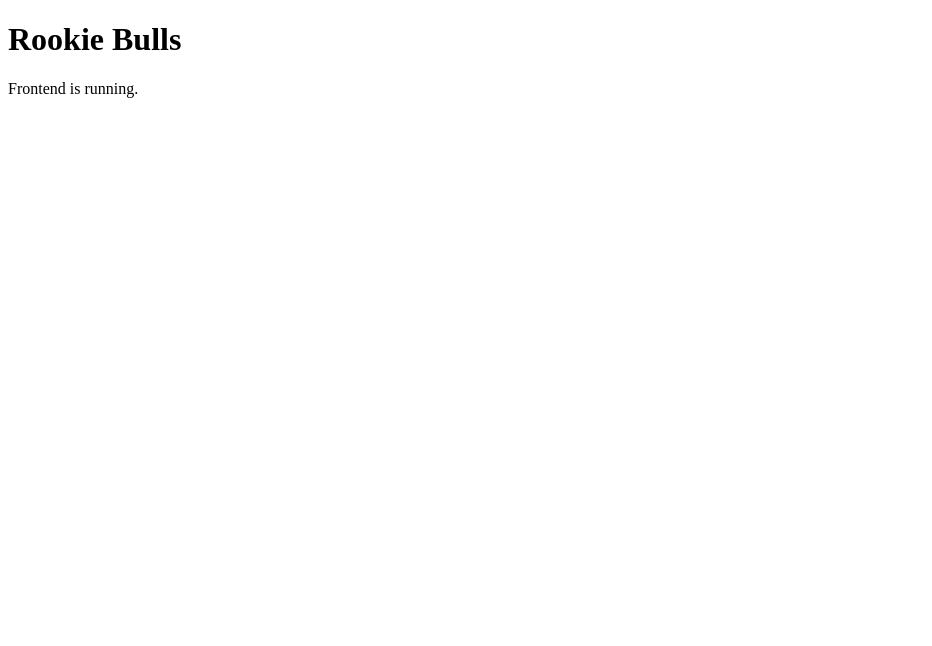
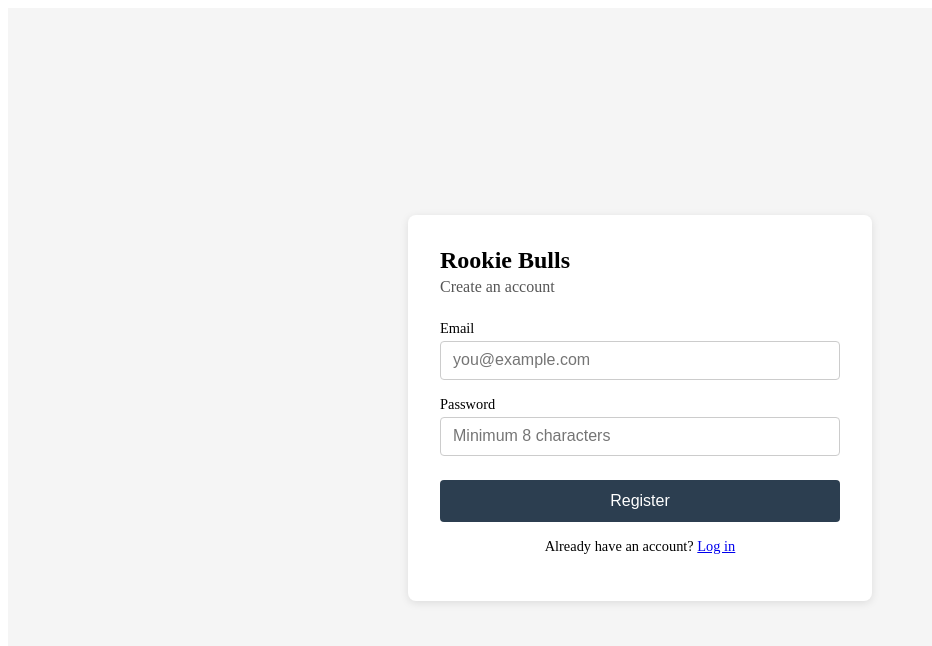
Before and after one commit to maharshidpatel/RookieBulls, a React (Vite) app in the folder client/: page /register in a window 1280 px wide. Shown: the top 646 px of the page, without its empty margins (0-932 px from the left). Built offline with nearby package versions, Linux system fonts and the light colour scheme.

Commit message:
feat: register page, auth service, routing setup

```diff
--- a/client/src/App.jsx
+++ b/client/src/App.jsx
@@ -18,13 +18,29 @@
  * It should stay thin — routing and providers only.
  */
 
-function App() {
+/*
+ * FILE: client/src/App.jsx
+ *
+ * RESPONSIBILITY:
+ *   Root component. Defines all client-side routes.
+ *   Maps URL paths to page components.
+ *
+ * HOW IT FITS:
+ *   main.jsx renders this component inside BrowserRouter.
+ *   Every page in the app is registered here.
+ */
+
+import { Routes, Route, Navigate } from 'react-router-dom';
+import RegisterPage from './pages/RegisterPage';
+
+export default function App() {
   return (
-    <div>
-      <h1>Rookie Bulls</h1>
-      <p>Frontend is running.</p>
-    </div>
-  )
+    <Routes>
+      {/* Redirect root URL to register for now */}
+      <Route path="/" element={<Navigate to="/register" replace />} />
+      <Route path="/register" element={<RegisterPage />} />
+
+      {/* Login page added in 2.9 */}
+    </Routes>
+  );
 }
-
-export default App
--- a/client/src/main.jsx
+++ b/client/src/main.jsx
@@ -4,22 +4,28 @@
  * This is the first file React executes.
  * It mounts the App component into the root div in index.html.
  *
+ * BrowserRouter:
+ *   Wraps the entire app to enable client-side routing.
+ *   It listens to the browser URL and tells React Router
+ *   which page component to render based on the current path.
+ *   Must wrap App — nothing inside App can use routing without it.
+ *
  * StrictMode:
- *  Wrapping App in StrictMode activates additional development
- *  warnings. It has no effect in production.
- *  It helps catch common mistakes early by intentionally
- *  running certain functions twice in development to expose
- *  side effects that should not exist.
- *
- * You will rarely need to modify this file.
+ *   Activates additional development warnings.
+ *   No effect in production.
+ *   Intentionally runs certain functions twice in development
+ *   to expose side effects that should not exist.
  */
 
-import { StrictMode } from 'react'
-import { createRoot } from 'react-dom/client'
-import App from './App.jsx'
+import { StrictMode } from 'react';
+import { createRoot } from 'react-dom/client';
+import { BrowserRouter } from 'react-router-dom';
+import App from './App.jsx';
 
 createRoot(document.getElementById('root')).render(
   <StrictMode>
-    <App />
+    <BrowserRouter>
+      <App />
+    </BrowserRouter>
   </StrictMode>,
-)
+);
--- /dev/null
+++ b/client/src/pages/RegisterPage.jsx
@@ -0,0 +1,234 @@
+/*
+ * FILE: client/src/pages/RegisterPage.jsx
+ *
+ * RESPONSIBILITY:
+ *   Registration form UI.
+ *   Collects email and password, submits to the auth service,
+ *   handles success and error states.
+ *
+ * WHAT DOES NOT BELONG HERE:
+ *   - Direct axios calls (use services/auth.js)
+ *   - Token storage (handled in AuthContext — future step)
+ *   - Business logic
+ */
+
+import { useState } from 'react';
+import { useNavigate, Link } from 'react-router-dom';
+import { registerUser } from '../services/auth';
+
+export default function RegisterPage() {
+  /*
+   * Controlled form state.
+   * Each input is tied to a state variable — React owns the values,
+   * not the DOM. This is called a "controlled component."
+   */
+  const [email, setEmail] = useState('');
+  const [password, setPassword] = useState('');
+
+  /*
+   * loading: true while the API request is in flight.
+   *   Disables the submit button to prevent duplicate submissions.
+   *
+   * error: string message shown when registration fails.
+   *
+   * fieldErrors: object of per-field messages from the validator.
+   *   Example: { email: 'Must be a valid email address', password: '...' }
+   */
+  const [loading, setLoading] = useState(false);
+  const [error, setError] = useState('');
+  const [fieldErrors, setFieldErrors] = useState({});
+
+  /*
+   * useNavigate returns a function that redirects the user to a new route.
+   * Called after successful registration to send the user to the login page.
+   */
+  const navigate = useNavigate();
+
+  async function handleSubmit(e) {
+    /*
+     * e.preventDefault() stops the browser from doing a full page reload.
+     * Without this, forms submit via the browser's native behavior
+     * which refreshes the page and loses all React state.
+     */
+    e.preventDefault();
+
+    setLoading(true);
+    setError('');
+    setFieldErrors({});
+
+    try {
+      await registerUser(email, password);
+      /*
+       * Registration succeeded.
+       * Redirect to login page so the user can sign in with their new account.
+       */
+      navigate('/login');
+    } catch (err) {
+      /*
+       * axios wraps server error responses in err.response.
+       * err.response.data is the body the server sent back.
+       *
+       * Two error shapes to handle:
+       *   422 — field-level validation errors (array of { field, message })
+       *   409 — duplicate email (single message string)
+       *   anything else — generic server error
+       */
+      const data = err.response?.data;
+
+      if (err.response?.status === 422 && data?.errors) {
+        /*
+         * Convert the errors array into an object keyed by field name.
+         * [ { field: 'email', message: '...' } ]
+         * → { email: '...' }
+         */
+        const mapped = {};
+        data.errors.forEach(({ field, message }) => {
+          mapped[field] = message;
+        });
+        setFieldErrors(mapped);
+      } else {
+        setError(data?.message || 'Something went wrong. Please try again.');
+      }
+    } finally {
+      /*
+       * finally runs whether the request succeeded or failed.
+       * Always re-enable the submit button after the request completes.
+       */
+      setLoading(false);
+    }
+  }
+
+  return (
+    <div style={styles.container}>
+      <div style={styles.card}>
+        <h1 style={styles.title}>Rookie Bulls</h1>
+        <h2 style={styles.subtitle}>Create an account</h2>
+
+        {/* General error message — shown for non-field errors like 409 */}
+        {error && <p style={styles.errorBanner}>{error}</p>}
+
+        <form onSubmit={handleSubmit} style={styles.form}>
+          <div style={styles.field}>
+            <label style={styles.label}>Email</label>
+            <input
+              type="email"
+              value={email}
+              onChange={(e) => setEmail(e.target.value)}
+              style={styles.input}
+              placeholder="you@example.com"
+              disabled={loading}
+            />
+            {/* Field-level error — shown directly under the input */}
+            {fieldErrors.email && (
+              <p style={styles.fieldError}>{fieldErrors.email}</p>
+            )}
+          </div>
+
+          <div style={styles.field}>
+            <label style={styles.label}>Password</label>
+            <input
+              type="password"
+              value={password}
+              onChange={(e) => setPassword(e.target.value)}
+              style={styles.input}
+              placeholder="Minimum 8 characters"
+              disabled={loading}
+            />
+            {fieldErrors.password && (
+              <p style={styles.fieldError}>{fieldErrors.password}</p>
+            )}
+          </div>
+
+          <button type="submit" style={styles.button} disabled={loading}>
+            {loading ? 'Creating account...' : 'Register'}
+          </button>
+        </form>
+
+        <p style={styles.loginLink}>
+          Already have an account? <Link to="/login">Log in</Link>
+        </p>
+      </div>
+    </div>
+  );
+}
+
+/*
+ * Inline styles — minimal, functional.
+ * No CSS framework needed for MVP.
+ * Will be replaced with proper styling in a later phase.
+ */
+const styles = {
+  container: {
+    display: 'flex',
+    justifyContent: 'center',
+    alignItems: 'center',
+    minHeight: '100vh',
+    backgroundColor: '#f5f5f5',
+  },
+  card: {
+    backgroundColor: '#fff',
+    padding: '2rem',
+    borderRadius: '8px',
+    boxShadow: '0 2px 8px rgba(0,0,0,0.1)',
+    width: '100%',
+    maxWidth: '400px',
+  },
+  title: {
+    margin: '0 0 0.25rem',
+    fontSize: '1.5rem',
+  },
+  subtitle: {
+    margin: '0 0 1.5rem',
+    fontSize: '1rem',
+    fontWeight: 'normal',
+    color: '#555',
+  },
+  errorBanner: {
+    color: '#c0392b',
+    backgroundColor: '#fdecea',
+    padding: '0.75rem',
+    borderRadius: '4px',
+    marginBottom: '1rem',
+    fontSize: '0.9rem',
+  },
+  form: {
+    display: 'flex',
+    flexDirection: 'column',
+    gap: '1rem',
+  },
+  field: {
+    display: 'flex',
+    flexDirection: 'column',
+    gap: '0.25rem',
+  },
+  label: {
+    fontSize: '0.9rem',
+    fontWeight: '500',
+  },
+  input: {
+    padding: '0.6rem 0.75rem',
+    fontSize: '1rem',
+    border: '1px solid #ccc',
+    borderRadius: '4px',
+  },
+  fieldError: {
+    color: '#c0392b',
+    fontSize: '0.8rem',
+    margin: '0',
+  },
+  button: {
+    padding: '0.75rem',
+    fontSize: '1rem',
+    backgroundColor: '#2c3e50',
+    color: '#fff',
+    border: 'none',
+    borderRadius: '4px',
+    cursor: 'pointer',
+    marginTop: '0.5rem',
+  },
+  loginLink: {
+    textAlign: 'center',
+    marginTop: '1rem',
+    fontSize: '0.9rem',
+  },
+};
--- /dev/null
+++ b/client/src/services/auth.js
@@ -0,0 +1,30 @@
+/*
+ * FILE: client/src/services/auth.js
+ *
+ * RESPONSIBILITY:
+ *   All HTTP requests related to authentication.
+ *   Pages and components never call axios directly —
+ *   they call functions from this file.
+ *
+ * WHY THIS EXISTS:
+ *   If the API URL or request shape changes, you update it here only.
+ *   Nothing else in the frontend needs to change.
+ */
+
+import axios from 'axios';
+
+/*
+ * axios will use the Vite proxy configured in vite.config.js.
+ * Any request to /api/* is forwarded to http://localhost:5000.
+ * This avoids CORS issues in development.
+ */
+
+export async function registerUser(email, password) {
+  const response = await axios.post('/api/auth/register', { email, password });
+  return response.data;
+}
+
+export async function loginUser(email, password) {
+  const response = await axios.post('/api/auth/login', { email, password });
+  return response.data;
+}
```
